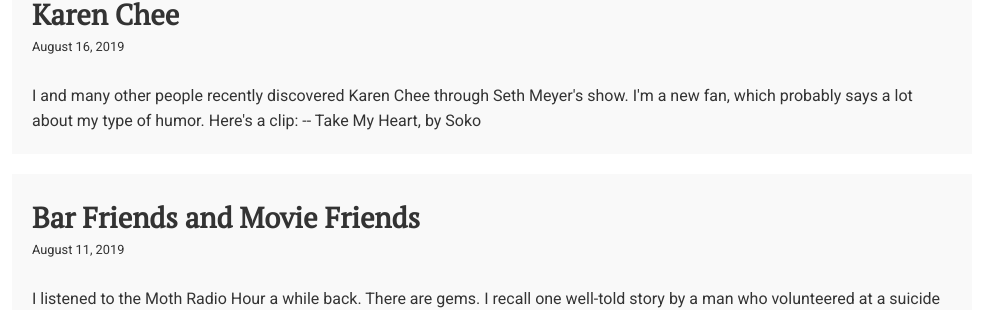
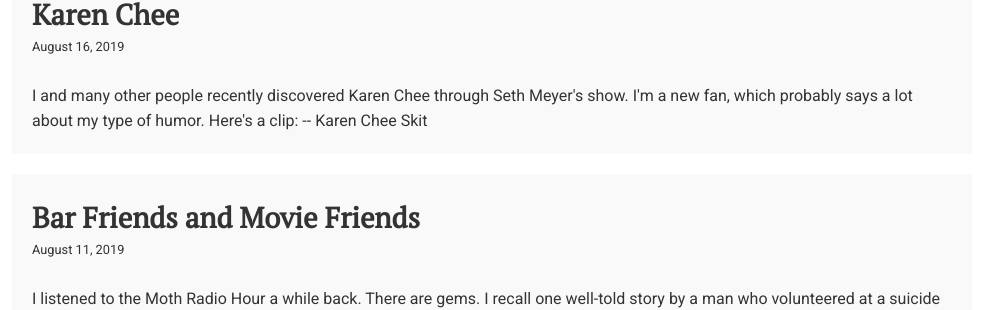
Before and after one commit to overheardonearth/overheardonearth.github.io, a Jekyll site: the page built from index.html, in a window 1280 px wide. Shown: the part 147-457 px from the top of the page, without its empty margins (148-1131 px from the left). Built offline with Jekyll 4.4.1, drawn with Linux system fonts in a browser that asks for light colours; comment, search, counter and statistics services are not loaded.

Commit message:
Update 2019-08-16-karen-chee.html

```diff
--- a/_posts/2019-08-16-karen-chee.html
+++ b/_posts/2019-08-16-karen-chee.html
@@ -6,6 +6,6 @@ layout: post
 ---
 I and many other people recently discovered Karen Chee through Seth Meyer's show. I'm a new fan, which probably says a lot about my type of humor. Here's a clip:
 <div class="media">
-  <div class="media"><div style="width:100%;height:0px;position:relative;"><iframe src="https://www.youtube-nocookie.com/embed/pr15wcWMXfk?controls=0"  allow="accelerometer; encrypted-media; gyroscope; picture-in-picture" frameborder="0" width="100%" height="100%" allowfullscreen style="width:100%;height:100%;position:absolute;left:0px;top:0px;overflow:hidden;"></iframe></div>
-   <br>-- Take My Heart, by Soko
+  <div class="media"><iframe src="https://www.youtube-nocookie.com/embed/pr15wcWMXfk?controls=0"  allow="accelerometer; encrypted-media; gyroscope; picture-in-picture" frameborder="0" width="100%" height="100%" allowfullscreen style="width:100%;height:100%;position:absolute;left:0px;top:0px;overflow:hidden;"></iframe>
+   <br>-- Karen Chee Skit
   </div>
```
